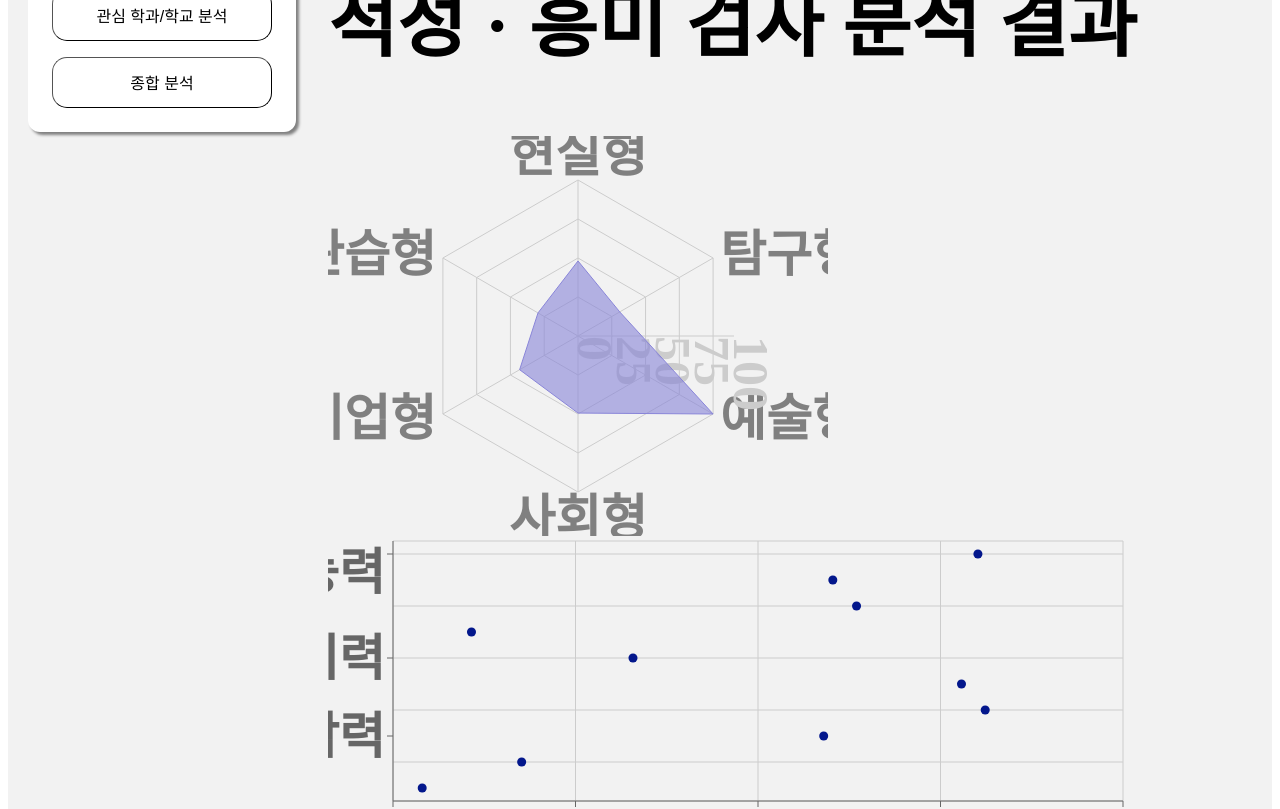
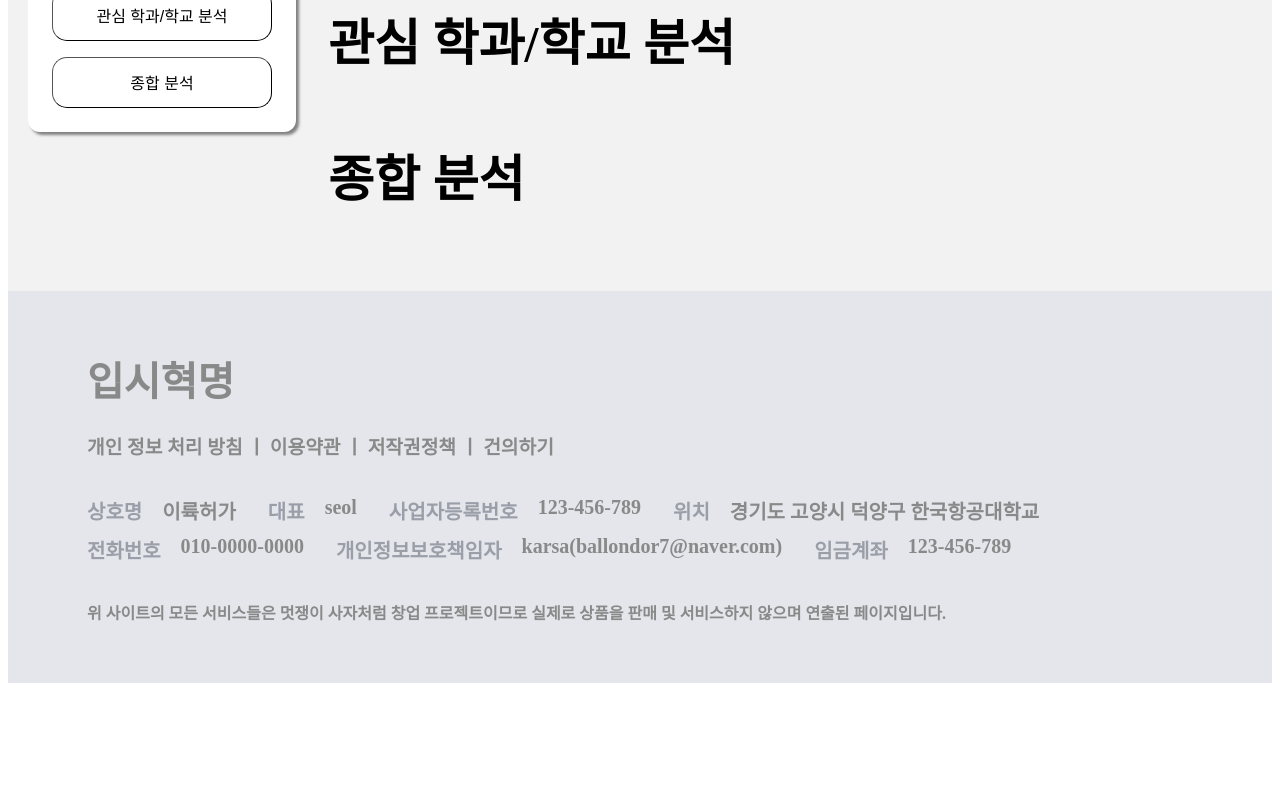
Before and after one commit to gotothesky2/Front-End, a React (Create React App) app in the folder can-fly-react/: page /report in a window 1280 px wide. Shown: the part 940-1749 px from the top of the page. After the commit the page ends 1631 px from the top, so only its background shows below. Built offline with nearby package versions, Linux system fonts and the light colour scheme; a web font is replaced by a local one.

Commit message:
AptitudeAnalysis 이거 지워버렸음

```diff
--- a/can-fly-react/src/pages/Report/AptitudeAnalysis.js
+++ /dev/null
@@ -1,110 +0,0 @@
-import React, { useEffect, useState } from 'react';
-import {
-  RadarChart, Radar, PolarGrid, PolarAngleAxis, PolarRadiusAxis,
-  ScatterChart, Scatter, XAxis, YAxis, CartesianGrid,
-} from 'recharts';
-
-const AptitudeAnalysis = () => {
-  const [data, setData] = useState({
-    types: {},
-    skills: [],
-    comment: '',
-  });
-
-   useEffect(() => {
-    const fakeData = {
-      types: {
-        R: 48.1,
-        I: 30.9,
-        A: 100.0,
-        S: 49.4,
-        E: 43.2,
-        C: 29.6,
-      },
-      skills: [
-      { name: "신체운동능력", score: 3.2 },
-      { name: "소통능력", score: 14.1 },
-      { name: "공간지각력", score: 47.2 },
-      { name: "음악능력", score: 64.9 },
-      { name: "언어능력", score: 62.3 },
-      { name: "수리논리력", score: 26.3 },
-      { name: "자기성찰능력", score: 8.6 },
-      { name: "대인관계능력", score: 50.8 },
-      { name: "자연친화력", score: 48.2 },
-      { name: "예술시각능력", score: 64.1 },
-    ],
-    };
-    setTimeout(() => setData(fakeData), 500);
-  }, []);
-
-  if (!data) return <p>로딩 중...</p>;
-
-  console.log("Radar data", Object.entries(data.types).map(([type, value]) => ({ type, value })));
-  console.log("Scatter data", data.skills);
-
-  const getTypeLabel = (type) => {
-    const map = {
-      R: '현실형',
-      I: '탐구형',
-      A: '예술형',
-      S: '사회형',
-      E: '기업형',
-      C: '관습형',
-    };
-    return map[type] || type;
-  };
-
-  return (
-    <div className="aptitude-analysis-container">
-      <h2 className="section-title">적성 · 흥미 검사 분석 결과</h2>
-
-
-      {/* RadarChart - 적성 유형 시각화 */}
-      {Object.keys(data.types).length>0&&(
-      <div className="chart-section">
-        <RadarChart
-          cx="50%"
-          cy="50%"
-          outerRadius="80%"
-          width={500}
-          height={400}
-          data={Object.entries(data.types).map(([type, value]) => ({
-          type,
-          value
-          }))}
-          >
-          <PolarGrid />
-          <PolarAngleAxis dataKey="type" tickFormatter={getTypeLabel} />
-          <PolarRadiusAxis />
-          <Radar
-            name="적성유형"
-            dataKey="value"
-            stroke="#8884d8"
-            fill="#8884d8"
-            fillOpacity={0.6}
-          />
-        </RadarChart>
-      </div>
-      )}
-
-      {/* ScatterChart - 능력 점수 시각화 */}
-      {data.skills.length>0&&(
-      <div className="scatter-section">
-        <ScatterChart width={800} height={300}>
-          <CartesianGrid />
-          <XAxis type="number" dataKey="score" name="점수" />
-          <YAxis type="category" dataKey="name" name="능력" />
-          <Scatter data={data.skills} fill="#03178C" />
-        </ScatterChart>
-      </div>
-      )}
-
-      {/* 분석 결과 코멘트 */}
-      {typeof data.comment === 'string' && data.comment && (
-        <p className="aptitude-comment">{data.comment}</p>
-      )}
-    </div>
-  );
-};
-
-export default AptitudeAnalysis;
--- a/can-fly-react/src/pages/Report/Report.js
+++ b/can-fly-react/src/pages/Report/Report.js
@@ -1,7 +1,6 @@
 import React from 'react';
 import ReportFilter from './ReportFilter';
 import ReportSidebar from './ReportSidebar';
-import AptitudeAnalysis from './AptitudeAnalysis';
 import '../../styles/Report.css';
 
 const Report = () => {
@@ -32,10 +31,7 @@ const Report = () => {
           <ReportSidebar />
 
           <div className='report-main-content'>
-            <div id='aptitude'>
-              <h2 className='section-title'>적성·미흥 검사 분석 결과</h2>
-              <AptitudeAnalysis />
-            </div>
+            <div id='aptitude'>적성·흥미 검사 분석 결과</div>
             <div id='grades'>성적 추이</div>
             <div id='interest'>관심 학과/학교 분석</div>
             <div id='summary'>종합 분석</div>
--- a/can-fly-react/src/styles/AptitudeAnalysis.css
+++ /dev/null
@@ -1,56 +0,0 @@
-.aptitude-analysis-container {
-  background-color: white;
-  padding: 2rem;
-  border-radius: 16px;
-}
-
-.section-title {
-  font-size: 2rem;
-  font-weight: bold;
-  margin-bottom: 2rem;
-}
-
-.chart-section {
-  display: flex;
-  justify-content: center;
-  margin-bottom: 2rem;
-}
-
-.type-table {
-  display: flex;
-  justify-content: space-between;
-  flex-wrap: wrap;
-  margin-bottom: 2rem;
-}
-
-.type-box {
-  width: 130px;
-  padding: 1rem;
-  text-align: center;
-  border: 2px solid #ccc;
-  border-radius: 12px;
-  background-color: #f9f9f9;
-  font-size: 0.9rem;
-}
-
-.type-box.top1 {
-  border-color: #03178C;
-}
-
-.type-box.top2 {
-  border-color: #f18700;
-}
-
-.scatter-section {
-  margin: 3rem 0;
-  display: flex;
-  justify-content: center;
-}
-
-.aptitude-comment {
-  font-size: 1rem;
-  line-height: 1.5;
-  padding: 1rem;
-  background-color: #f7f7f7;
-  border-radius: 8px;
-}
```
